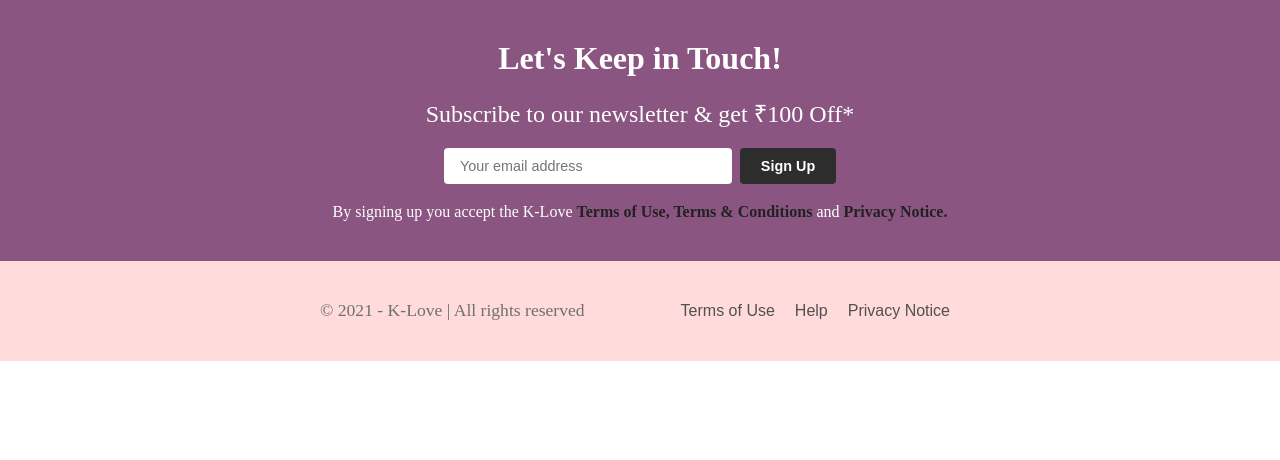
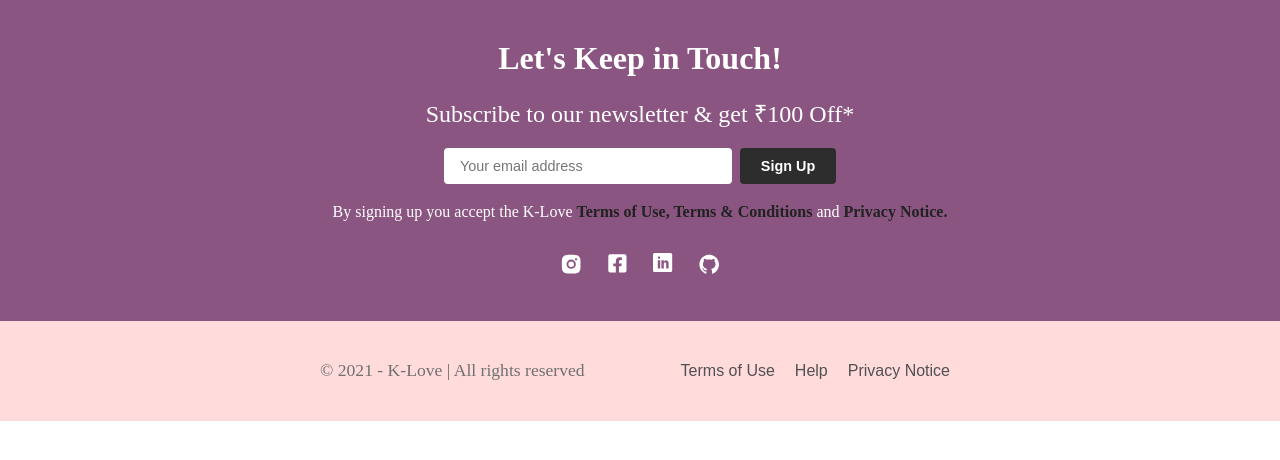
Before and after one commit to webstackx/k-love-layout, a React (Create React App) app: page / in a window 1280 px wide. Shown: the top 460 px of the page. Built offline with nearby package versions, Linux system fonts and the light colour scheme; a web font is replaced by a local one.

Commit message:
css changes

```diff
--- a/src/components/Footer.js
+++ b/src/components/Footer.js
@@ -1,9 +1,7 @@
 import React, { Component } from 'react';
 import { FooterWrapper } from '../styles/FooterStyle';
 
-
-class Footer extends Component {
-    render() {
+const Footer = () => {
     return (
         <FooterWrapper>
             <div className="Footer">
@@ -17,6 +15,5 @@
         </FooterWrapper>
     )
 }
-}
 
 export default Footer;
--- a/src/components/KeepTouch.js
+++ b/src/components/KeepTouch.js
@@ -1,8 +1,38 @@
 import React, { Component } from 'react';
 import { KeepTouchWrapper } from '../styles/KeepTouchStyle';
+import { FaFacebookSquare } from "react-icons/fa";
+import { RiInstagramFill } from "react-icons/ri";
+import { ImLinkedin } from "react-icons/im";
+import {AiFillGithub} from "react-icons/ai"
 
-class KeepTouch extends Component {
-    render() {
+
+const KeepTouch = () => {
+    const contactLinks = [
+        {
+            id:1,
+            icon: <RiInstagramFill />,
+            link: '',
+            fsize:'1.4rem',
+        },
+        {
+            id:2,
+            icon: <FaFacebookSquare />,
+            link: '',
+            fsize:'1.3rem',
+        },
+        {
+            id:3,
+            icon: <ImLinkedin />,
+            link: '',
+            fsize:'1.2rem',
+        },
+        {
+            id:4,
+            icon: <AiFillGithub />,
+            link: '',
+            fsize:'1.4rem',
+        }
+    ]
     return (
         <KeepTouchWrapper>
             <div className="KeepTouch">
@@ -13,10 +43,14 @@
                     <button className="KeepTouch-Controls-Btn">Sign Up</button>
                 </div>
                 <div className="KeepTouch-Footer">By signing up you accept the K-Love <span>Terms of Use, Terms & Conditions</span> and <span>Privacy Notice.</span></div>
+                <div className="KeepTouch-Links">
+                {contactLinks.length && contactLinks.map((data, index)=>{
+                    return <span className="KeepTouch-Links-Icon" style={{fontSize:data.fsize}} key={index}>{data.icon}</span>
+                })}
+            </div>
             </div>
         </KeepTouchWrapper>
     )
 }
-}
 
 export default KeepTouch;
--- a/src/styles/KeepTouchStyle.js
+++ b/src/styles/KeepTouchStyle.js
@@ -59,5 +59,16 @@
                 cursor: pointer;
             }
         }
+        &-Links {
+            display:flex;
+            justify-content:space-between;
+            margin: 2rem auto auto;
+            width:25%;
+
+            &-Icon {
+                color: white;
+                cursor: pointer;
+            }
+        }
     }
 `;
```
Lines whose indentation alone changed are shown as unchanged.
